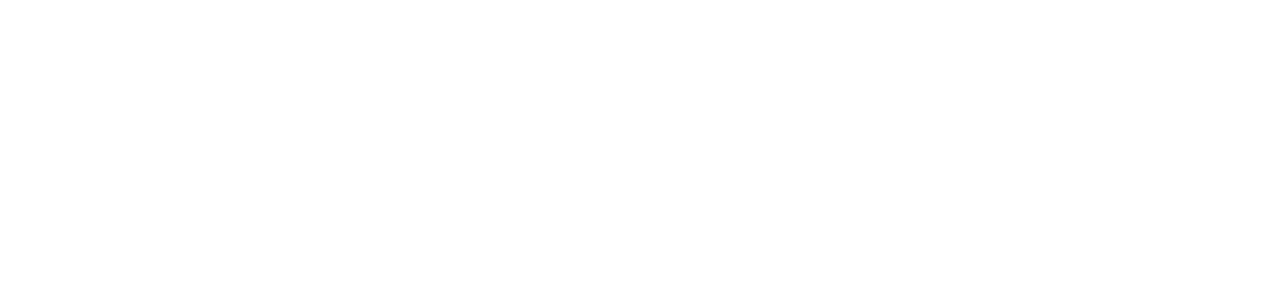
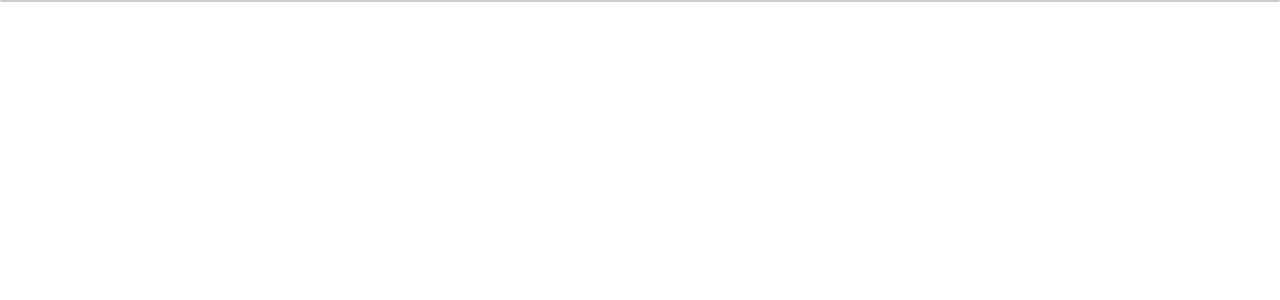
Before and after one commit to vyshnavrajs2019/select-box, a React (Create React App) app: page / in a window 1280 px wide. Shown: the top 300 px of the page. Built offline with nearby package versions, Linux system fonts and the light colour scheme.

Commit message:
[IMPROVEMENT] App: prop and data setup

```diff
--- a/src/App.js
+++ b/src/App.js
@@ -1,9 +1,11 @@
+const { default: Select } = require("./components/Select");
+
 function App() {
-  return (
-    <div className="App">
-
-    </div>
-  );
+	return (
+		<div className="App">
+			<Select />
+		</div>
+	);
 }
 
 export default App;
--- /dev/null
+++ b/src/components/Select.js
@@ -0,0 +1,13 @@
+import React from 'react';
+
+import classes from './Select.module.css';
+
+function Select({ search=true, mulitselect=false, options=[] }) {
+	return (
+		<div className={classes.select}>
+
+		</div>
+	)
+}
+
+export default Select;
--- /dev/null
+++ b/src/components/Select.module.css
@@ -0,0 +1,12 @@
+.select {
+	border: 1px solid #ccc;
+	border-radius: 3px;
+	display: flex;
+}
+
+.select__dropdown {
+	position: absolute;
+	content: "";
+	border: 5px solid transparent;
+	border-top-color: #000;
+}
```
Also changed, not shown: src/components/Option.js (added, +11 -0 lines), src/config/data.js (added, +14 -0 lines), src/components/Option.module.css (added).
